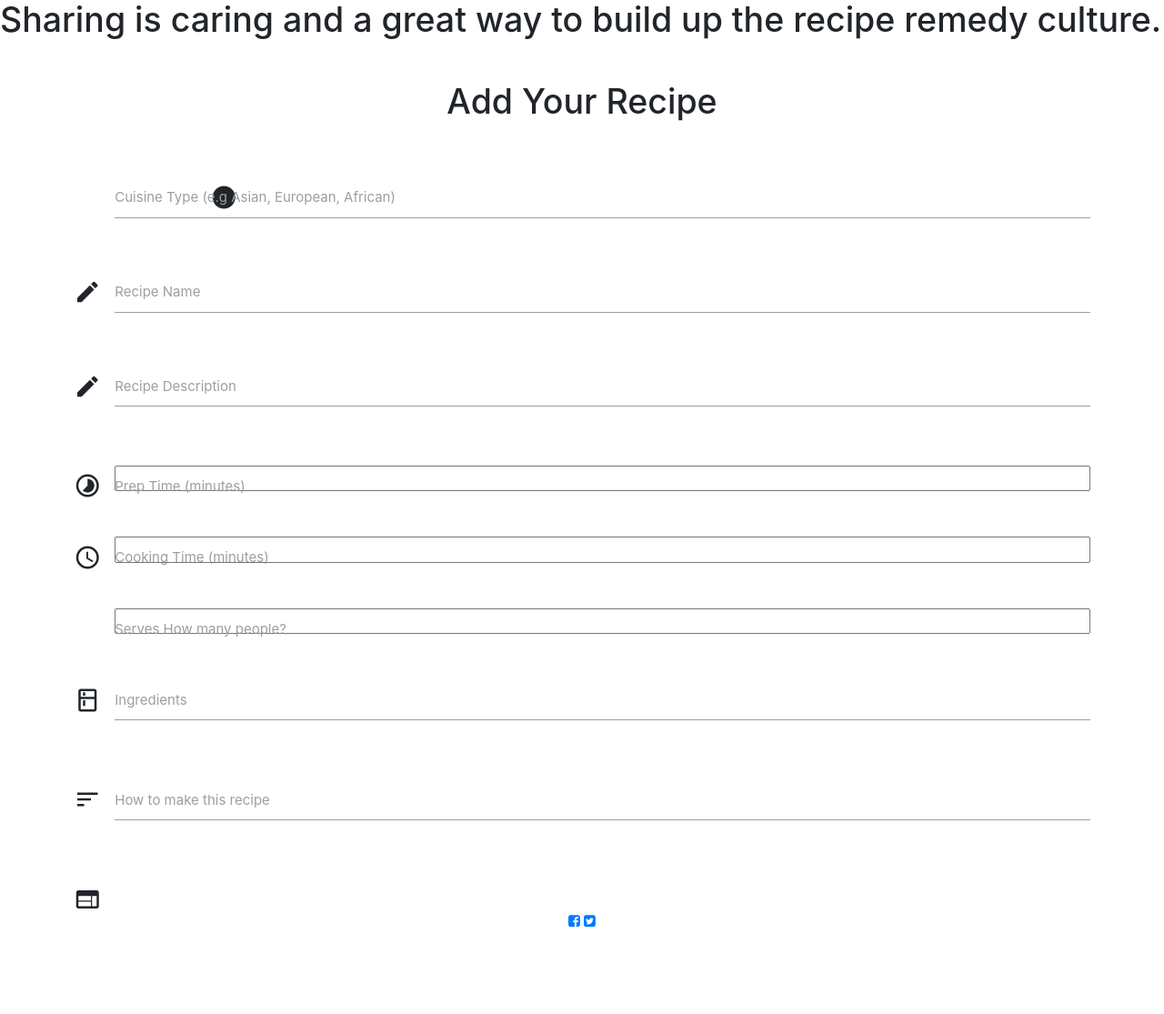
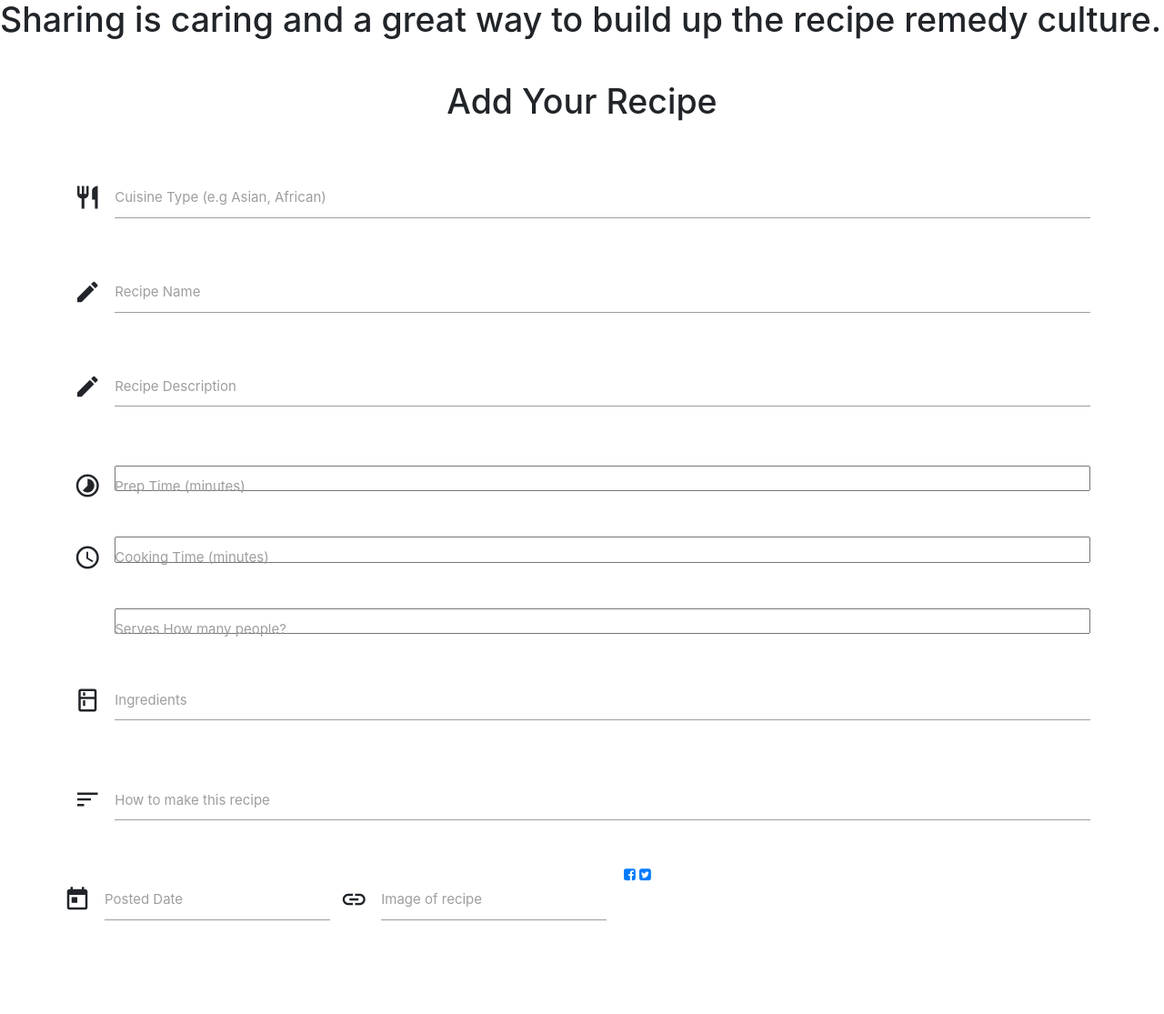
Before and after one commit to Michaelstanden/ms3recipe-remedy, a Flask app: page /add_recipe in a window 1280 px wide. Shown: the part 155-1270 px from the top of the page at 91% size. Before the commit the page ends 1175 px from the top, so only its background shows below. Run offline with Flask 2, Linux system fonts and the light colour scheme; some libraries are stand-ins or nearby versions.

Commit message:
added image upload to form as well as date picker, fixed the cuisine insert on form as well

```diff
--- a/templates/add_recipe.html
+++ b/templates/add_recipe.html
@@ -11,9 +11,9 @@ Sharing is caring and a great way to build up the recipe remedy culture.</h1>
     <form action="{{ url_for('add_recipe') }}" method="POST" class="col s12">
     <div class="row">
         <div class="input-field col s12">
-          <i class="material-icons prefix">plus_circle</i>
+          <i class="material-icons prefix">restaurant</i>
           <input id="cuisine_type" name="cuisine_type" type="text" class="validate" required>
-          <label for="recipe">Cuisine Type (e.g Asian, European, African)</label>
+          <label for="recipe">Cuisine Type (e.g Asian, African)</label>
         </div>
        </div>
       <div class="row">
@@ -66,13 +66,17 @@ Sharing is caring and a great way to build up the recipe remedy culture.</h1>
         </div>
       </div>
       <div class="row">
+        <div class="row">
+            <div class="input-field col s6">
+                <i class="material-icons prefix">today</i>
+                <input id="posted_date" name="posted_date" type="text" class="datepicker" required>
+                <label for="icon_prefix">Posted Date</label>
+            </div>
+         <div class="row">
         <div class="input-field col s12">
-          <i class="material-icons prefix">web</i>
-          <select id="date_posted" name="date_posted">
-          <label for="date_posted">Choose Date From calander</label>
-                     <!--insert calander date picker and use js to pick the date that it actually is.(limited option)
-                     Research this.-->
-        </select>
+        <i class="material-icons prefix">insert_link</i>
+          <input id="image_url" name="image_url" type="text" class="validate">
+          <label for="image_url">Image of recipe</label>
         </div>
-       </div>
+      </div>
 {% endblock %}
```
